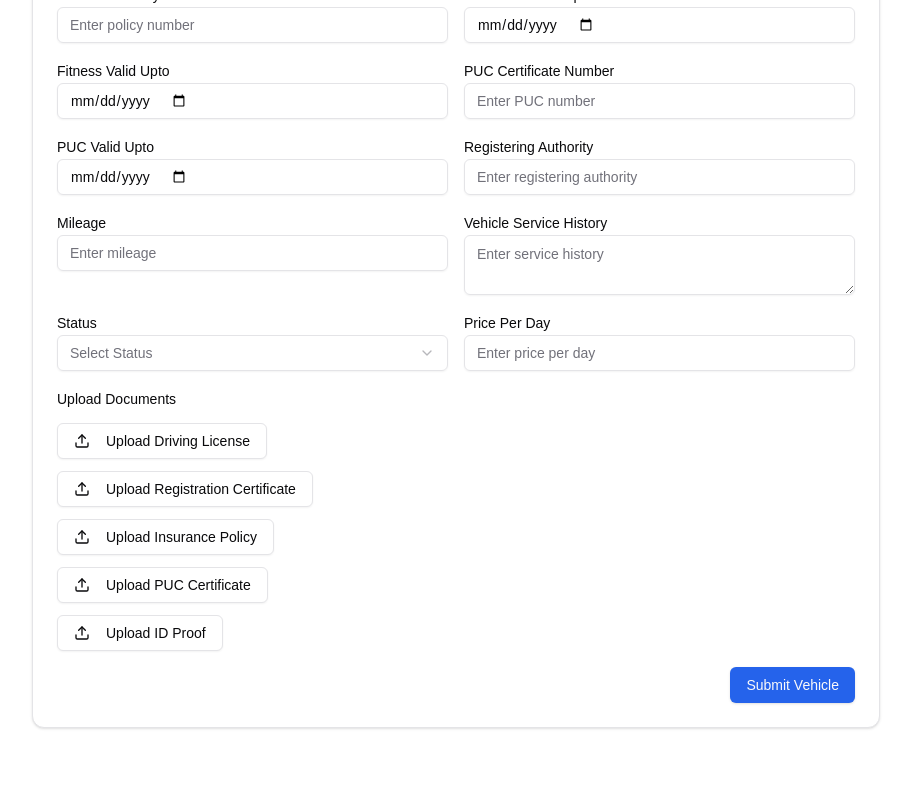
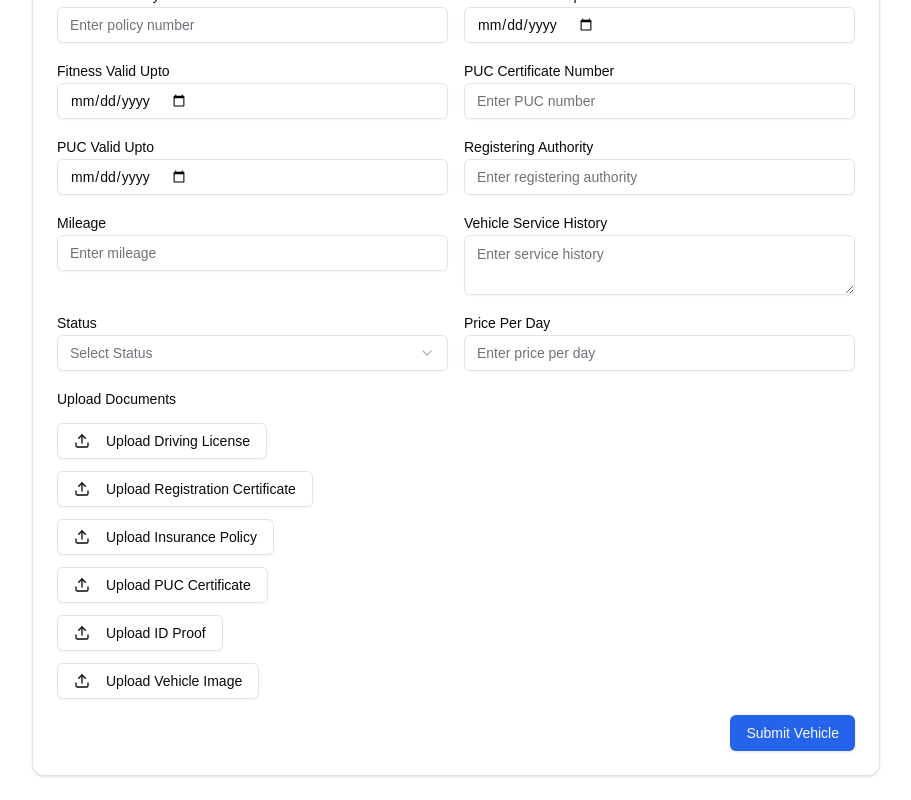
Before and after one commit to JagratArora1/RentAVehicleFrontend, a Next.js app: page /admin/add-vehicle in a window 1280 px wide. Shown: the part 562-1362 px from the top of the page, without its empty margins (184-1095 px from the left). Before the commit the page ends 1314 px from the top, so only its background shows below. Built offline with nearby package versions, Linux system fonts and the light colour scheme; sample sign-in values are in the browser's storage.

Commit message:
Jagrat and das work done1

```diff
--- a/app/admin/add-vehicle/page.tsx
+++ b/app/admin/add-vehicle/page.tsx
@@ -171,7 +171,7 @@ export default function AddVehiclePage() {
           {/* Upload Documents */}
           <div className="space-y-3">
             <Label>Upload Documents</Label>
-            {["Driving License", "Registration Certificate", "Insurance Policy", "PUC Certificate", "ID Proof"].map((doc) => (
+            {["Driving License", "Registration Certificate", "Insurance Policy", "PUC Certificate", "ID Proof","Vehicle Image"].map((doc) => (
               <div key={doc} className="flex items-center space-x-3">
                 <Button variant="outline">
                   <Upload className="mr-2 h-5 w-5" />
```
